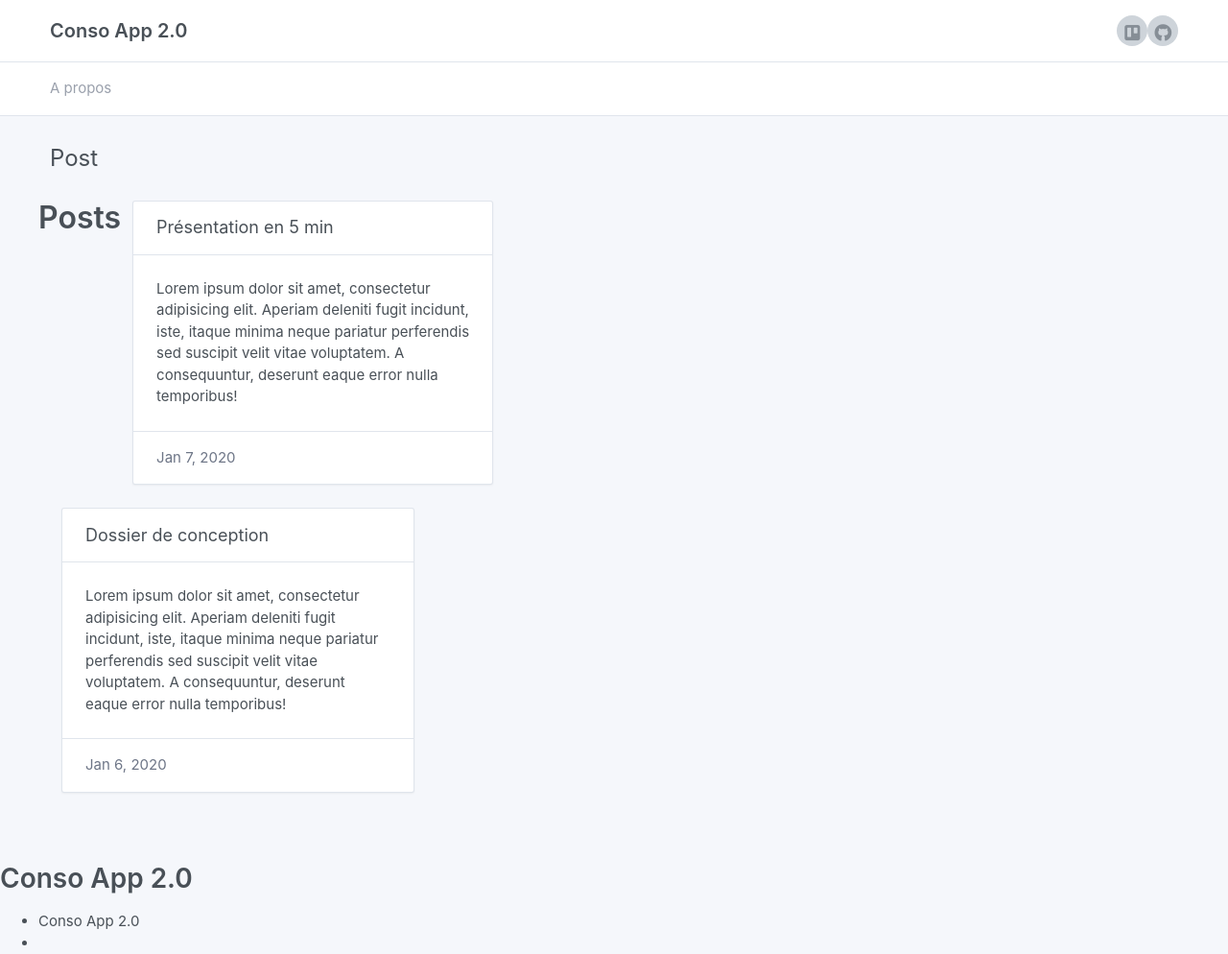
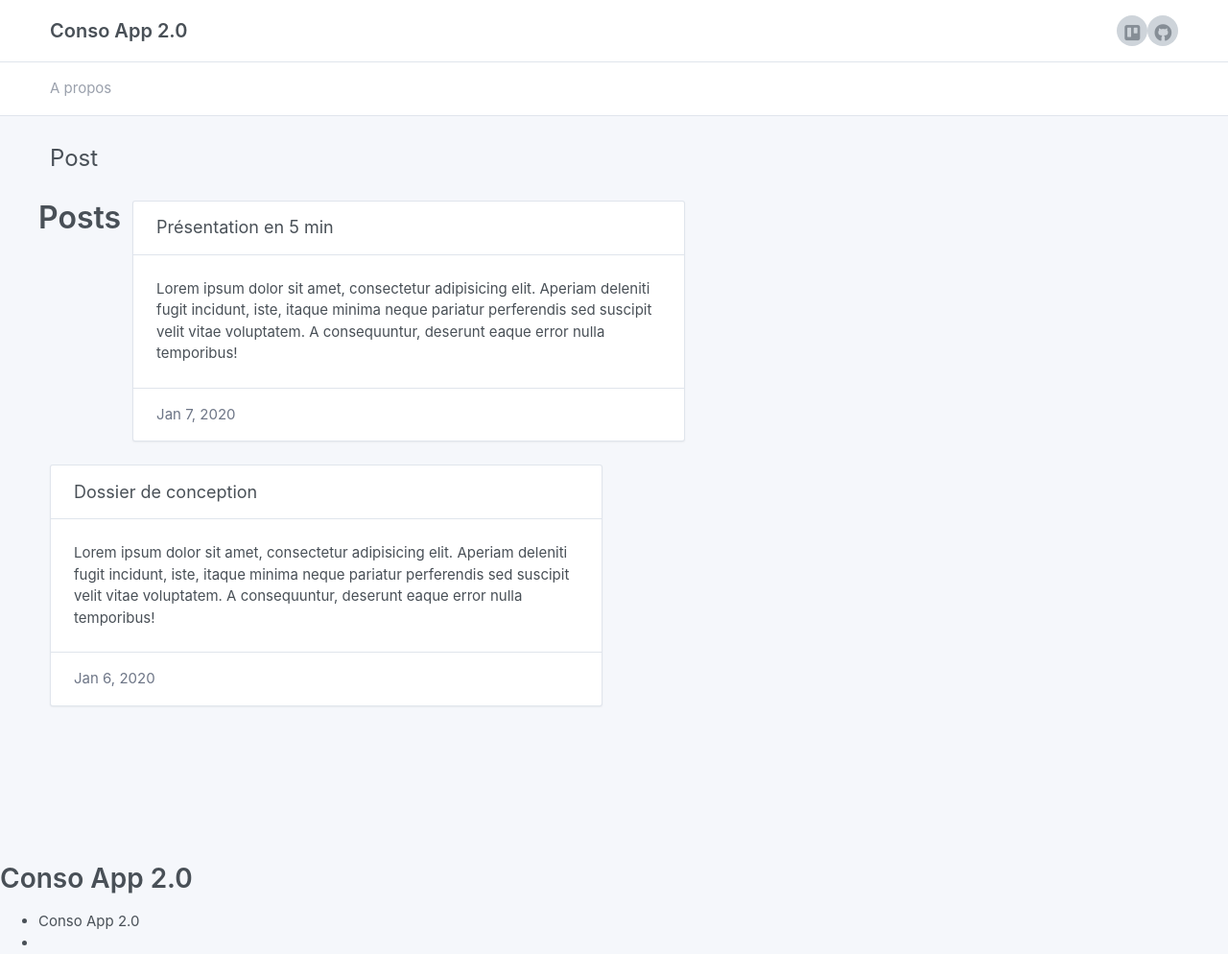
Before and after one commit to apinot/apinot.github.io, a Jekyll site: the page built from index.html, in a window 1280 px wide. Shown: the whole page at 96% size. Built offline with Jekyll 4.4.1, drawn with Linux system fonts in a browser that asks for light colours; nearby versions of some CDN libraries; some web fonts are replaced.

Commit message:
modif card col

```diff
--- a/index.html
+++ b/index.html
@@ -10,7 +10,7 @@
   <h1 class="page-heading">Posts</h1>
 
   {% for post in site.posts %}
-  <div class="col-md-6 col-xl-4">
+  <div class="col-md-6 col-xl-6">
     <div class="card">
       <div class="card-header">
         <h3 class="card-title"><a class="post-link" href="{{ post.url | prepend: site.baseurl }}">{{ post.title }}</a></h3>
@@ -27,5 +27,5 @@
       </div>
     </div>
   </div>
+  {% endfor %}
 </div>
-{% endfor %}
```
